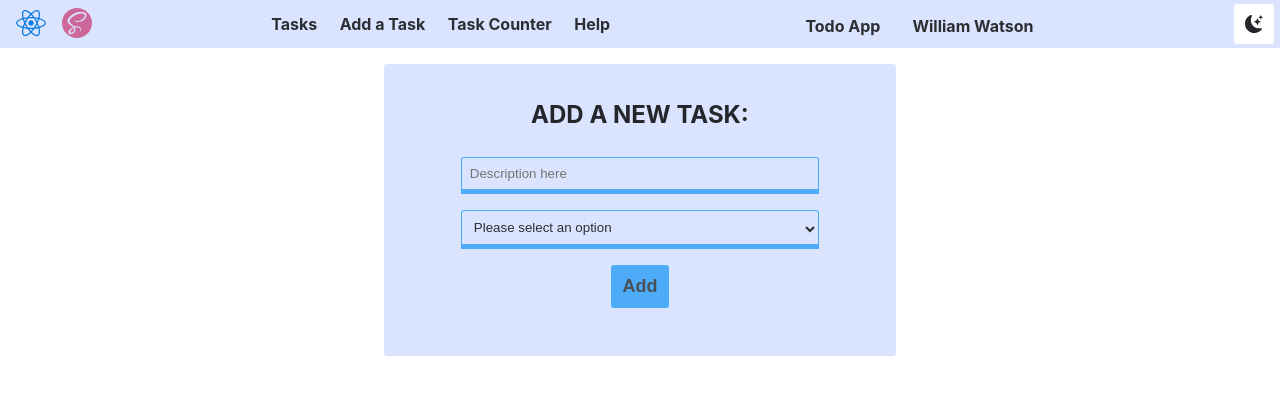
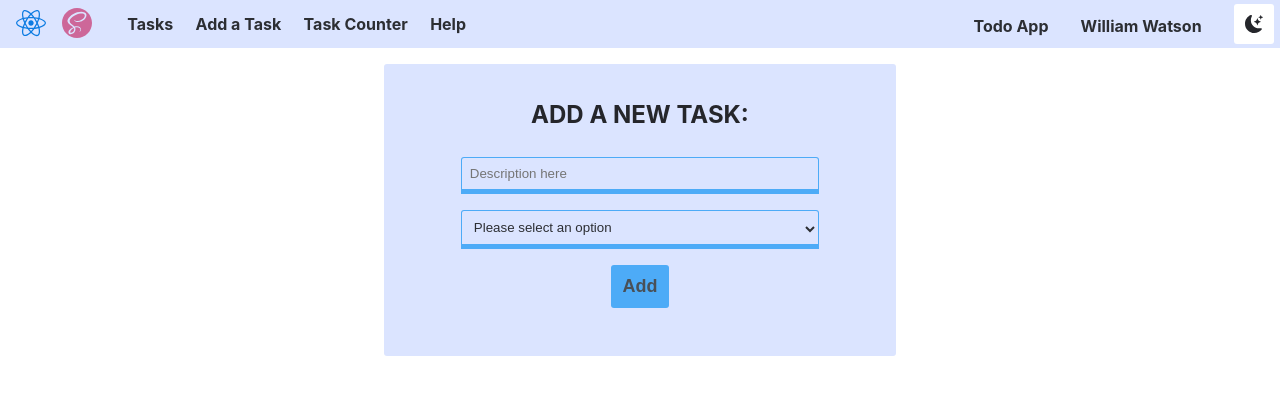
Before and after one commit to threnody5/INFO-5143-lab, a React (Create React App) app: page /add-task in a window 1280 px wide. Shown: the top 394 px of the page. Built offline with nearby package versions, Linux system fonts and the light colour scheme.

Commit message:
update header for cleaner styling

```diff
--- a/src/components/Header/index.jsx
+++ b/src/components/Header/index.jsx
@@ -17,13 +17,11 @@ export default function Header() {
       <nav className={`${styles.header} ${styles[theme]}`}>
         <div className={`${styles.headerIcons}`}>
           {/* React Icon */}
-          <FaReact
-            className={`${styles[theme]} ${styles.reactIcon}`}
-          />
+          <FaReact className={`${styles[theme]} ${styles.reactIcon}`} />
           {/* SASS Icon */}
           <SiSass className={`${styles.sassIcon}`} />
         </div>
-        <div>
+        <div className={styles.navWrapper}>
           <NavRouter />
         </div>
         <div className={`${styles.headerText}`}>
--- a/src/components/Header/styles.module.scss
+++ b/src/components/Header/styles.module.scss
@@ -5,7 +5,6 @@
 
     display: flex;
     flex-direction: row;
-    justify-content: space-between;
 
     .headerIcons {
         .reactIcon {
@@ -34,6 +33,12 @@
         }
     }
 
+    .navWrapper {
+        margin: 0 0 0 1.5rem;
+        flex: 1;
+    }
+
+
     .headerText {
         margin-top: 1rem;
         margin-right: 1rem;
@@ -43,7 +48,7 @@
         }
 
         @include breakpoint-small {
-            margin: 0rem;
+            margin: 0 1rem 0 0;
             font-size: 14px;
             display: flex;
             flex-direction: column;
--- a/src/components/NavRouter/styles.module.scss
+++ b/src/components/NavRouter/styles.module.scss
@@ -7,6 +7,11 @@
         text-decoration: none;
         font-weight: bold;
         padding: 0.5rem 0.7rem 0.5rem 0.7rem;
+
+        @include breakpoint-small {
+            padding: 0 0.2rem 0 0;
+            font-size: 14px;
+        }
     }
 }
 
```
